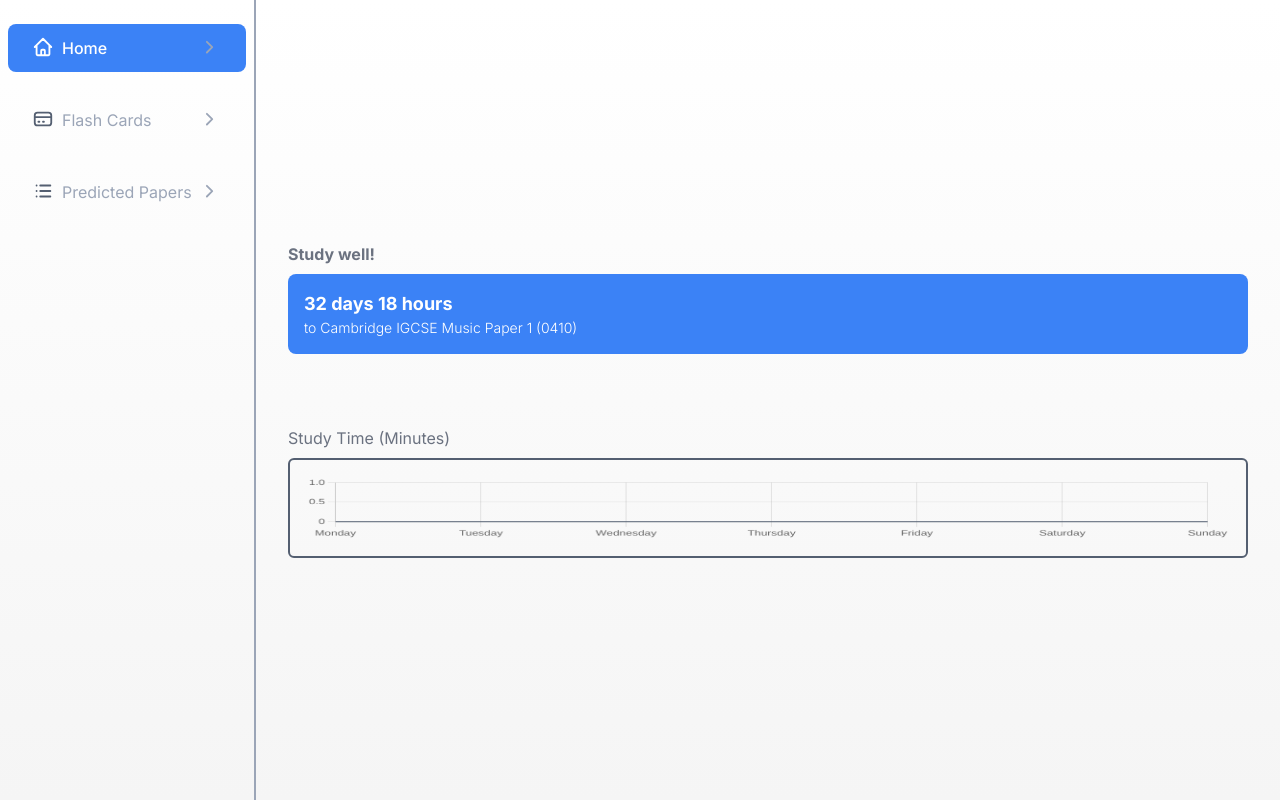
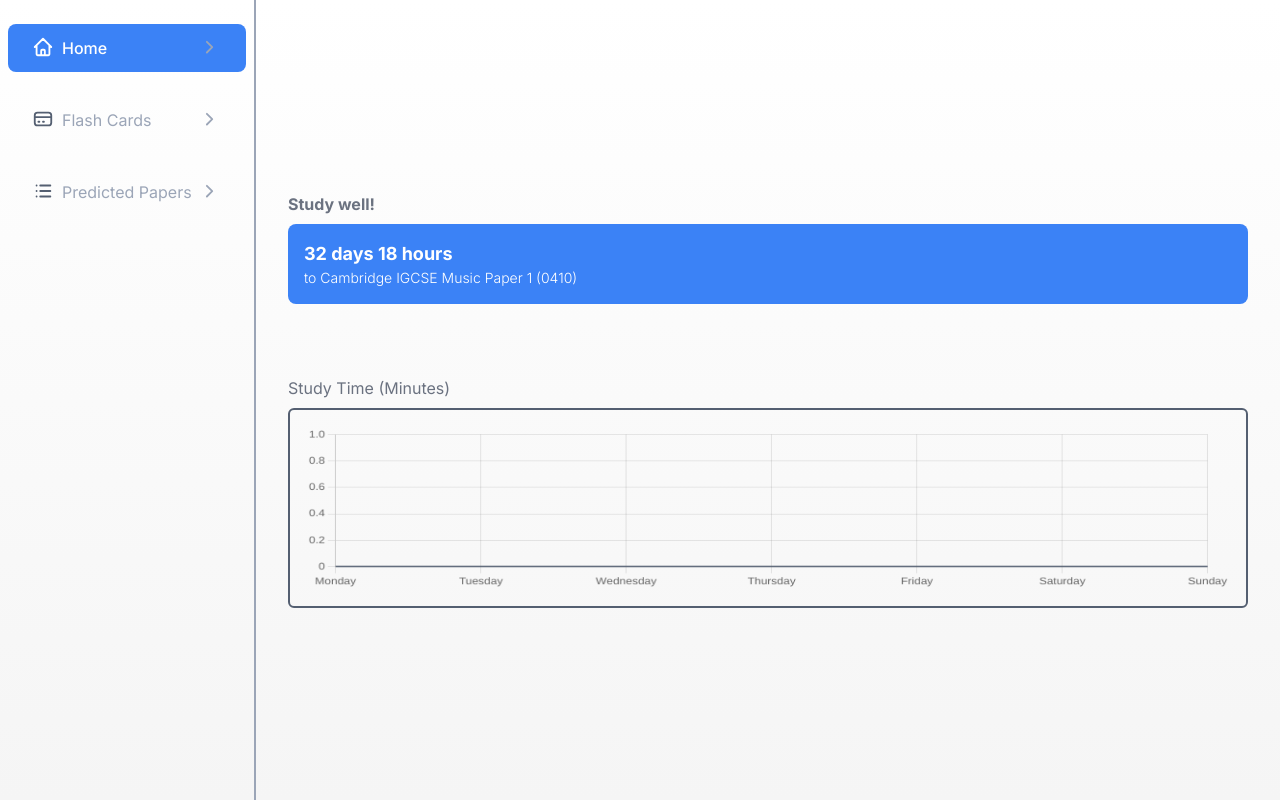
Before and after one commit to leilaigl/ml-exam-paper-website, a Next.js app: page / in a window 1280 px wide. Built offline with nearby package versions, Linux system fonts and the light colour scheme.

Commit message:
fix graph width

```diff
--- a/src/app/components/TimeSpent.js
+++ b/src/app/components/TimeSpent.js
@@ -57,7 +57,7 @@ const TimeSpent = ({ timeData }) => {
     <canvas
       ref={chartRef}
       className='p-4 rounded-md border-[#545F71] border-2'
-      style={{ height: '100px', width: '100%' }}
+      style={{ height: '200px', width: '100%' }}
     ></canvas>
   );
 };
```
